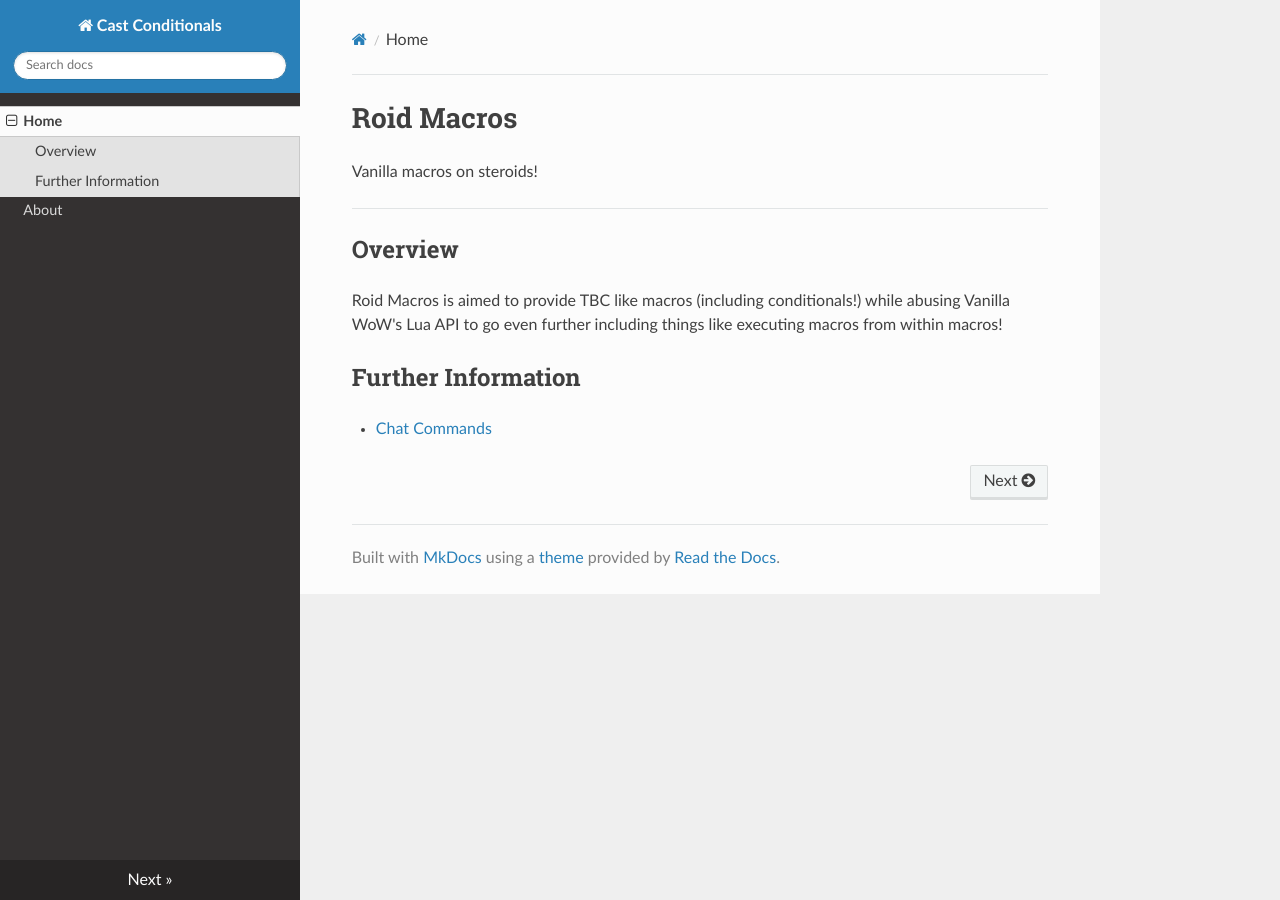
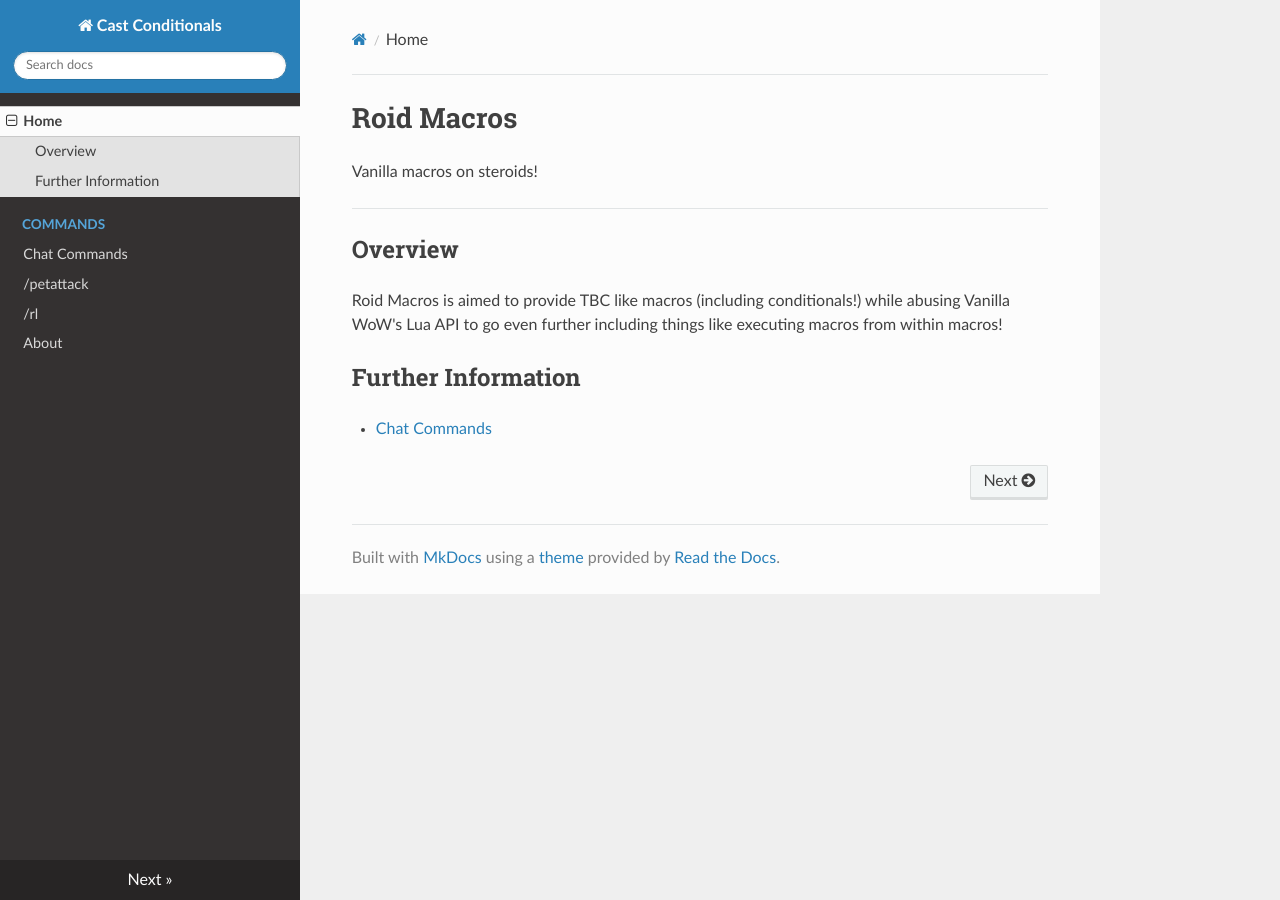
Before and after one commit to DennisWG/Roid-Macros, an MkDocs documentation site: the page built from docs/index.md, in a window 1280 px wide. Built offline with MkDocs 1.6.1, drawn with Linux system fonts in a browser that asks for light colours; nearby versions of some CDN libraries; old or Windows-style settings are respelled for this version of MkDocs.

Commit message:
started documenting

```diff
--- a/mkdocs.yml
+++ b/mkdocs.yml
@@ -1,5 +1,9 @@
 site_name: Cast Conditionals
 pages:
     - Home: index.md
+    - Commands:
+        - commands.md
+        - commands/petattack.md
+        - commands/reload.md
     - About: about.md
 theme: readthedocs
```
